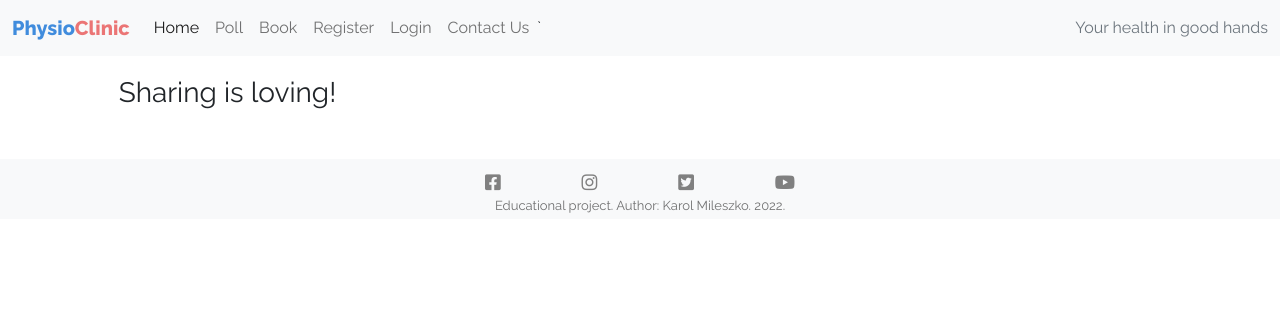
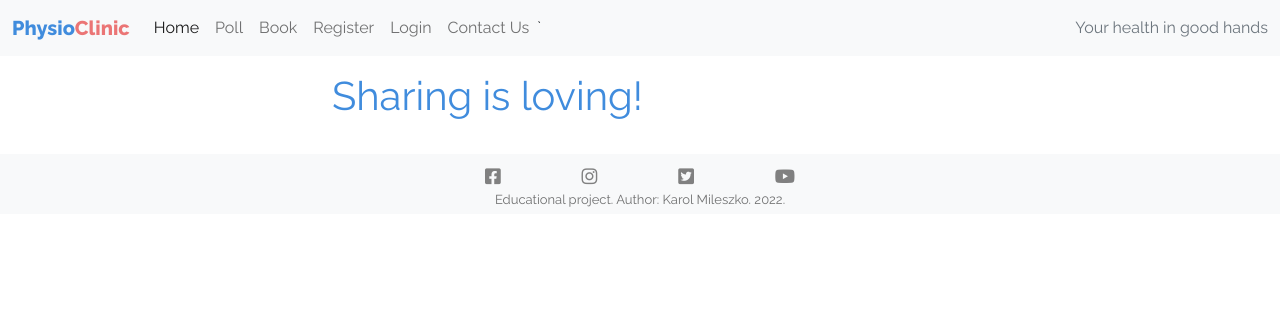
Before and after one commit to KarMiles/physio-clinic, a Django app: page /poll/ in a window 1280 px wide. Shown: the top 316 px of the page. Run offline with Django 3.2, Linux system fonts and the light colour scheme; data that the repository does not hold is empty; some libraries are stand-ins or nearby versions.

Commit message:
Simplify poll pages style

```diff
--- a/templates/django_contact_form/contact_form.html
+++ b/templates/django_contact_form/contact_form.html
@@ -27,8 +27,4 @@
 
 </div>
 
-
-<!-- <iframe height="800" src="https://my.forms.app/form/62d145d1971e3e097d3ee76e"" title="contact_form_zappier"></iframe> -->
-
-
 {% endblock %}
--- a/templates/poll/poll_base.html
+++ b/templates/poll/poll_base.html
@@ -1,10 +1,9 @@
 {% extends "base.html" %}
 
 {% block content %}
-
-<div class="hmiddle mt-3 mb-3">
-    <div class="row mx-auto">
-        <div class="col-10 offset-1 mt-1">
+<div class="container-fluid">
+    <div class="row">
+        <div class="col-md-6 mt-3 offset-md-3">
             {% block main %}{% endblock %}
         </div>
     </div>
--- a/templates/poll/poll_home.html
+++ b/templates/poll/poll_home.html
@@ -4,10 +4,9 @@
 
 {% block main %}
 <div class="row">
-    <div class="col-lg-8 col-lg-offset-2">
+
     <div>
-            <div>
-                <h3>Sharing is loving!</h3>
+        <h1>Sharing is loving!</h1>
     </div>
 
     <ul class="list-group poll">
@@ -26,6 +25,4 @@
     </ul>
 
 </div>
-    </div>
-</div>
 {% endblock %}
--- a/templates/poll/poll_vote.html
+++ b/templates/poll/poll_vote.html
@@ -5,7 +5,7 @@
 
 {% block main %}
 <div class="row">
-    <div class="col-lg-8 col-lg-offset-2">
+
         <div class="panel panel-default">
             <!-- <div class="panel-heading">
                 <h3 class="panel-title">Cast Your Vote</h3>
@@ -54,6 +54,6 @@
             </div>
 
         </div>
-    </div>
+
 </div>
 {% endblock %}
```
Also changed, not shown: templates/xcontact.html (renamed from templates/contact.html). Lines whose indentation alone changed are shown as unchanged.
